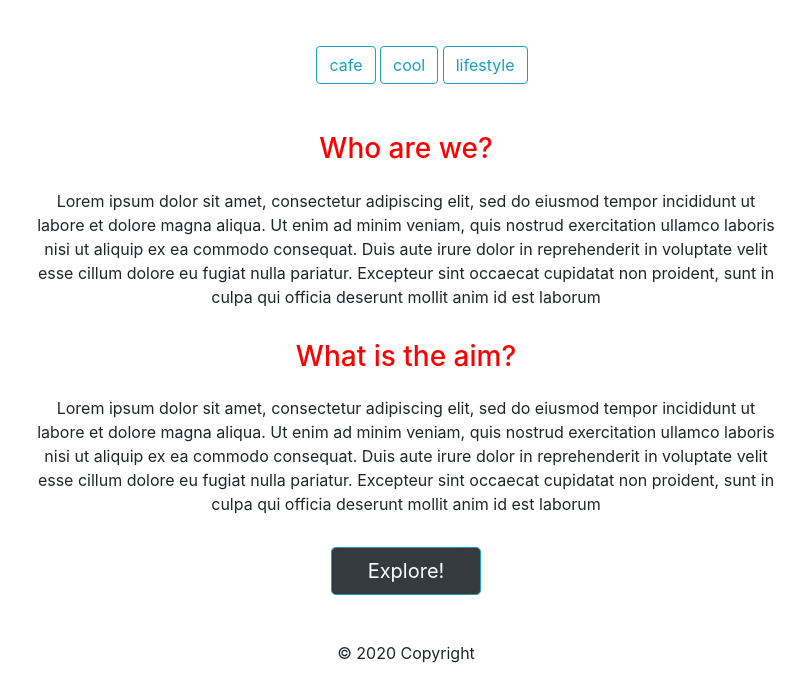
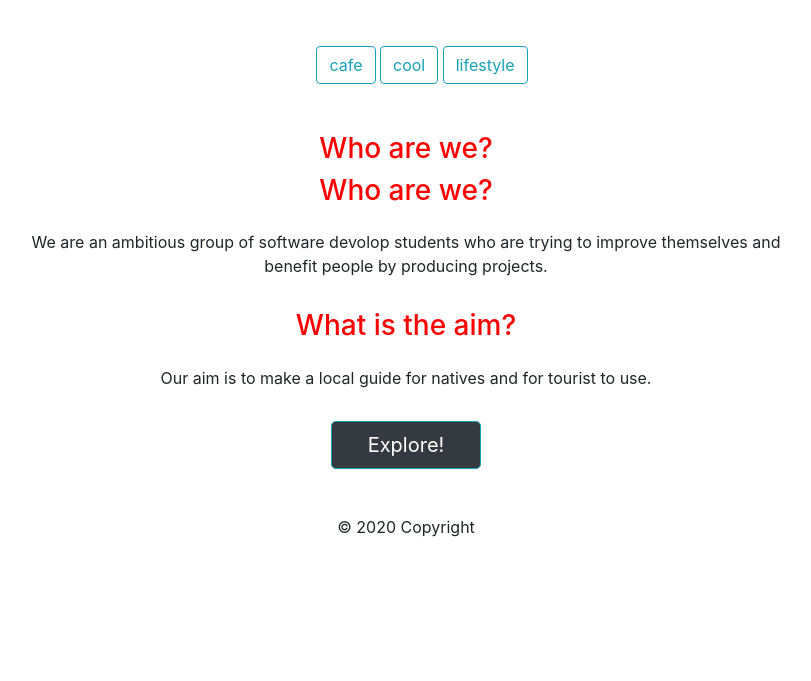
Before and after one commit to nilaycicekli/travel-guide-website, a Django app: page / in a window 1280 px wide. Shown: the part 584-1265 px from the top of the page, without its empty margins (234-1045 px from the left). After the commit the page ends 1121 px from the top, so only its background shows below. Run offline with Django 3.2, Linux system fonts and the light colour scheme; data comes from the database, SQL or seed files in the repository; some libraries are stand-ins or nearby versions.

Commit message:
Update home.html

```diff
--- a/templates/home.html
+++ b/templates/home.html
@@ -71,24 +71,16 @@
   </div>
   <h3>Who are we?</h3>
 
-  <p>
-    Lorem ipsum dolor sit amet, consectetur adipiscing elit, sed do eiusmod
-    tempor incididunt ut labore et dolore magna aliqua. Ut enim ad minim veniam,
-    quis nostrud exercitation ullamco laboris nisi ut aliquip ex ea commodo
-    consequat. Duis aute irure dolor in reprehenderit in voluptate velit esse
-    cillum dolore eu fugiat nulla pariatur. Excepteur sint occaecat cupidatat
-    non proident, sunt in culpa qui officia deserunt mollit anim id est laborum
-  </p>
+  <h3>Who are we?</h3>
 
-  <h3>What is the aim?</h3>
-  <p>
-    Lorem ipsum dolor sit amet, consectetur adipiscing elit, sed do eiusmod
-    tempor incididunt ut labore et dolore magna aliqua. Ut enim ad minim veniam,
-    quis nostrud exercitation ullamco laboris nisi ut aliquip ex ea commodo
-    consequat. Duis aute irure dolor in reprehenderit in voluptate velit esse
-    cillum dolore eu fugiat nulla pariatur. Excepteur sint occaecat cupidatat
-    non proident, sunt in culpa qui officia deserunt mollit anim id est laborum
-  </p>
+    <p>
+      We are an ambitious group of software devolop students who are trying to improve themselves and benefit people by producing projects.
+    </p>
+
+    <h3>What is the aim?</h3>
+    <p>
+      Our aim is to make a local guide for natives and for tourist to use.
+    </p>
 
   <div class="text-center">
     <a
```
